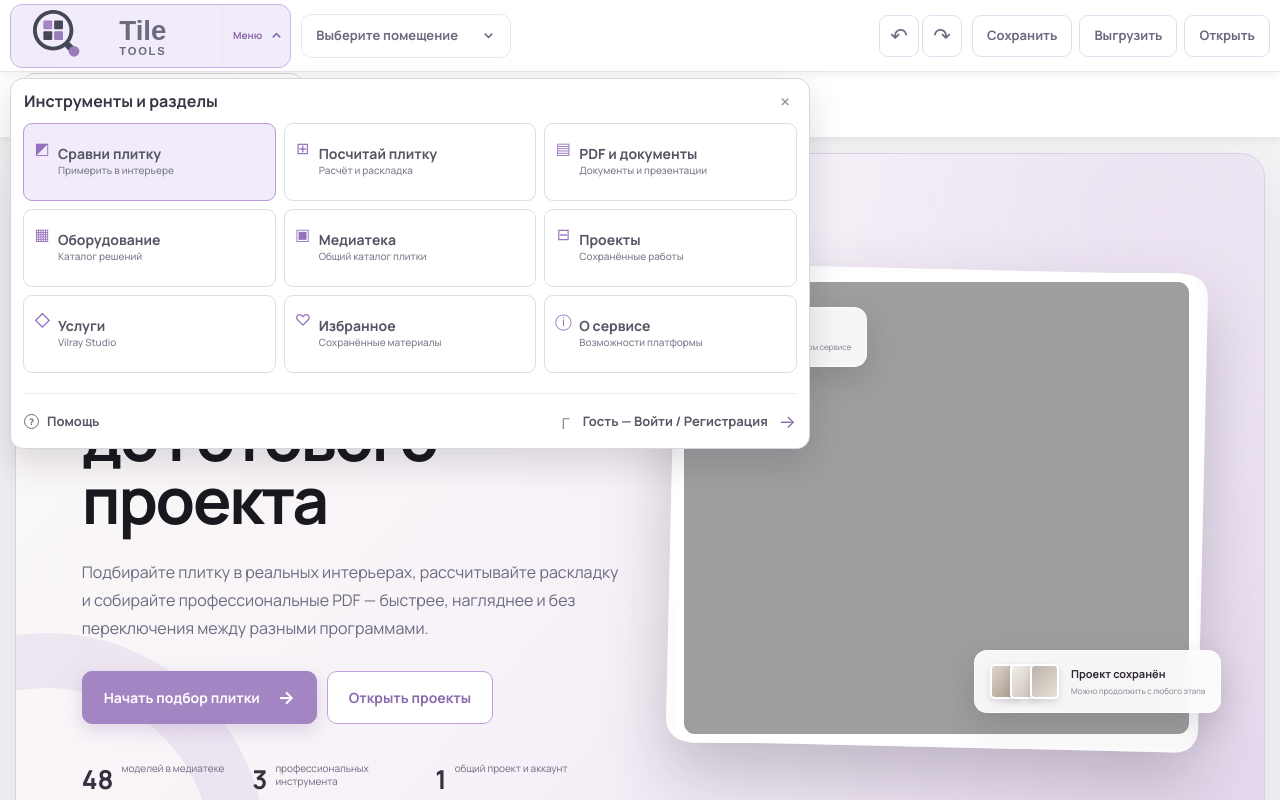
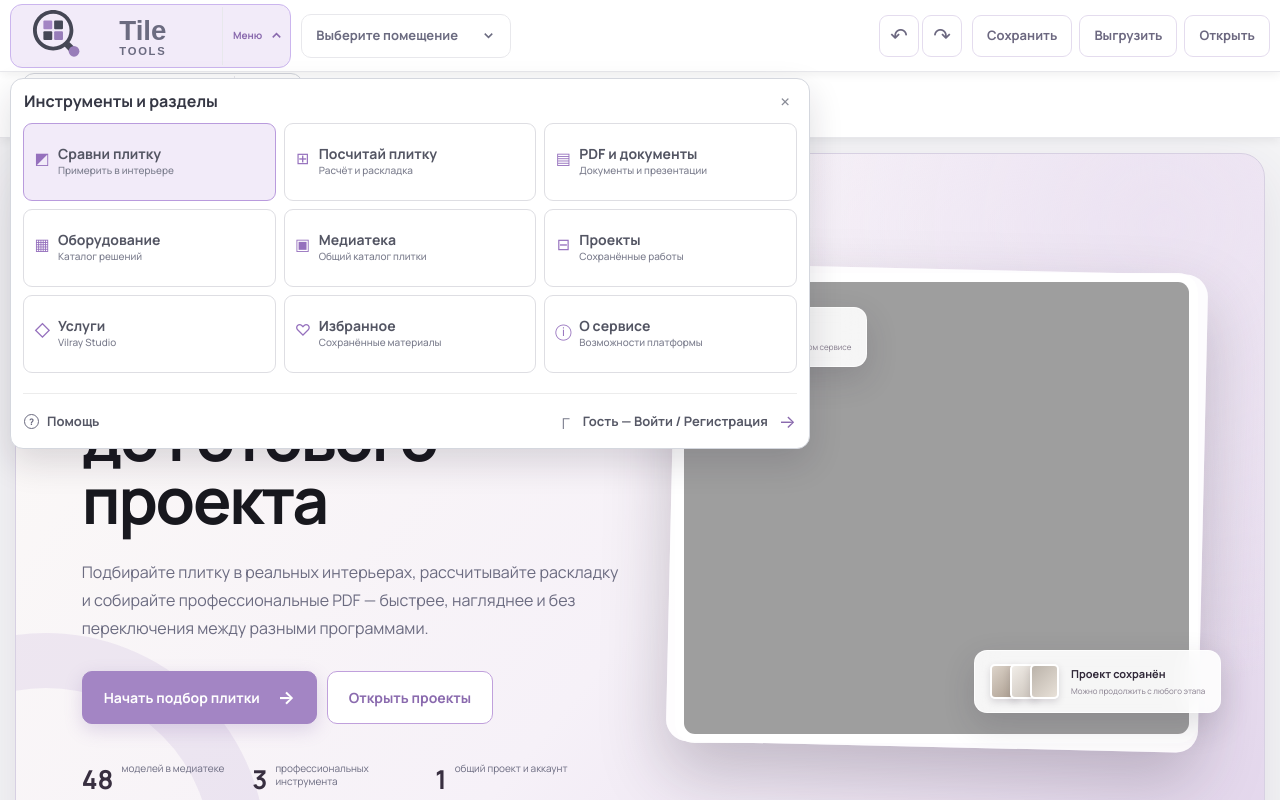
Before and after one commit to ulyanakaraseva06-glitch/tile-tools, a PHP site: page /index.php?page=visualizer in a window 1280 px wide, after a click on "Меню". Run offline with PHP 8.4, Linux system fonts and the light colour scheme.

Commit message:
Align compact menu icons with labels

```diff
--- a/app/partials/header.php
+++ b/app/partials/header.php
@@ -28,7 +28,7 @@ $headerUserInitials = tt_user_initials($headerUser);
   <link rel="preconnect" href="https://fonts.gstatic.com" crossorigin>
   <link href="https://fonts.googleapis.com/css2?family=Manrope:wght@400;500;600;700;800&display=swap" rel="stylesheet">
   <link rel="stylesheet" href="/shared/css/app.css?v=20261008-6">
-  <link rel="stylesheet" href="/shared/css/design-system.css?v=20261008-15">
+  <link rel="stylesheet" href="/shared/css/design-system.css?v=20261008-16">
 </head>
 <body class="page-<?= tt_escape($page) ?>">
   <header class="topbar">
--- a/shared/css/design-system.css
+++ b/shared/css/design-system.css
@@ -715,10 +715,10 @@ body.page-services>.app-main { height:calc(100dvh - 66px); overflow:hidden; }
 /* Компактное меню у логотипа: повторяет согласованный макет списка разделов. */
 .header-brand-menu .header-menu-popover { width:min(800px,calc(100vw - 28px)); padding:12px; border-radius:13px; box-shadow:0 14px 34px rgba(31,24,40,.14); }
 .header-brand-menu .header-menu-grid { gap:8px; }
-.header-brand-menu .header-menu-grid a { min-height:78px; padding:12px 10px; grid-template-columns:16px minmax(0,1fr); gap:2px 8px; border:1px solid #dedee3; border-radius:9px; background:#fff; }
-.header-brand-menu .header-menu-grid a>span { width:16px; height:16px; color:#9570bd; background:transparent; border-radius:0; font-size:16px; font-weight:400; }
-.header-brand-menu .header-menu-grid b { align-self:end; color:#535563; font-size:14px; font-weight:700; line-height:1.16; letter-spacing:0; }
-.header-brand-menu .header-menu-grid small { color:#7b7d8d; font-size:10px; font-weight:500; line-height:1.25; white-space:normal; }
+.header-brand-menu .header-menu-grid a { min-height:78px; padding:12px 10px; grid-template-columns:16px minmax(0,1fr); grid-template-rows:auto auto; align-content:center; gap:2px 8px; border:1px solid #dedee3; border-radius:9px; background:#fff; }
+.header-brand-menu .header-menu-grid a>span { grid-column:1; grid-row:1; align-self:center; justify-self:center; width:16px; height:16px; color:#9570bd; background:transparent; border-radius:0; font-size:16px; font-weight:400; }
+.header-brand-menu .header-menu-grid b { grid-column:2; grid-row:1; align-self:center; color:#535563; font-size:14px; font-weight:700; line-height:1.16; letter-spacing:0; }
+.header-brand-menu .header-menu-grid small { grid-column:2; grid-row:2; align-self:start; color:#7b7d8d; font-size:10px; font-weight:500; line-height:1.25; white-space:normal; }
 .header-brand-menu .header-menu-grid a:hover,.header-brand-menu .header-menu-grid a.is-active { border-color:#b99bdd; background:#f2ebf9; transform:none; }
 .header-brand-menu .header-menu-heading { margin:0 0 10px; padding:0 1px; }
 .header-brand-menu .header-menu-heading strong { color:#353744; font-size:16px; }
```
